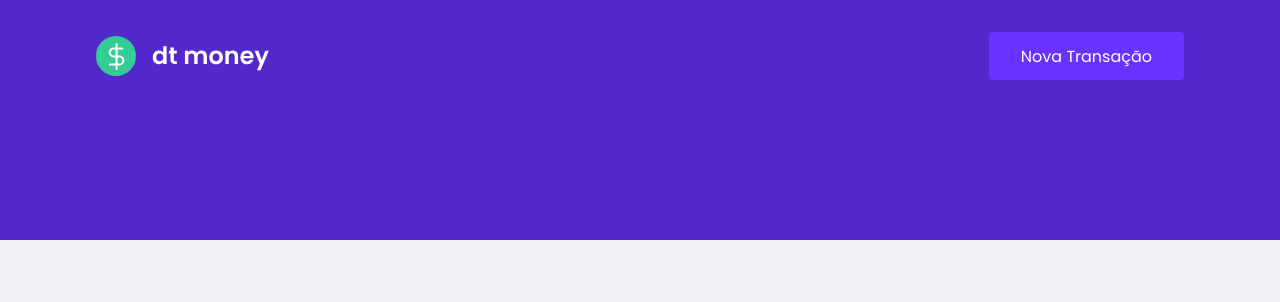
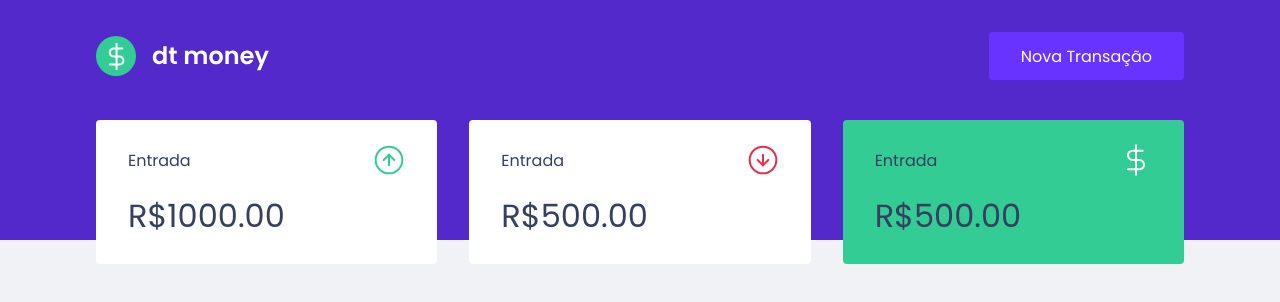
Before and after one commit to bvieiradeveloper/bemingy, a React (Create React App) app: page / in a window 1280 px wide. Shown: the top 302 px of the page. Built offline with nearby package versions, Linux system fonts and the light colour scheme.

Commit message:
Dashboard and Summary

```diff
--- a/public/index.html
+++ b/public/index.html
@@ -9,7 +9,7 @@
 
     <link rel="shortcut icon" href="favicon.png" type="image/png" />
     <link
-      href="https://fonts.googleapis.com/css2?family=DM+Sans:wght@400;500;700&family=Poppins:ital,wght@0,400;1,600&display=swap"
+      href="https://fonts.googleapis.com/css2?family=DM+Sans:wght@400;500;700&family=Poppins:ital,wght@0,400;1,500,600&display=swap"
       rel="stylesheet"
     />
   </head>
--- a/src/App.tsx
+++ b/src/App.tsx
@@ -1,3 +1,4 @@
+import { Dashboard } from "./components/Dashboard";
 import { Header } from "./components/Header";
 import { GlobalStyle } from "./styles/global";
 
@@ -5,6 +6,7 @@
   return (
     <>
       <Header/>
+      <Dashboard/>
       <GlobalStyle/>
     </>
   );
--- /dev/null
+++ b/src/components/Dashboard/index.tsx
@@ -0,0 +1,11 @@
+import { Summary } from "../Symmarry";
+import { Container } from "./style";
+
+
+export function Dashboard() {
+  return(
+    <Container>
+      <Summary></Summary>
+    </Container>
+  )
+}
--- /dev/null
+++ b/src/components/Dashboard/style.ts
@@ -0,0 +1,8 @@
+import styled from "styled-components";
+
+export const Container = styled.main`
+max-width: 1120px;
+margin: 0 auto;
+background-color: var(--);
+padding: 2.5rem 1rem;
+`
--- /dev/null
+++ b/src/components/Symmarry/index.tsx
@@ -0,0 +1,32 @@
+import { Container } from "./styled";
+import incomeImg from  "../../assets/income.svg";
+import outcomeImg from "../../assets/outcome.svg";
+import totalImg from "../../assets/total.svg";
+
+export function Summary() {
+  return(
+    <Container>
+      <div>
+        <header>
+        <p>Entrada</p>
+        <img src={incomeImg} alt="Entrada" />
+      </header>
+      <strong>R$1000.00</strong>
+      </div>
+      <div>
+      <header>
+      <p>Entrada</p>
+      <img src={outcomeImg} alt="Saída" />
+      </header>
+      <strong>R$500.00</strong>
+      </div>
+       <div className = "highlight-background">
+      <header>
+      <p>Entrada</p>
+      <img src={totalImg} alt="Total" />
+      </header>
+      <strong>R$500.00</strong>
+       </div>
+       </Container>
+  )
+}
--- /dev/null
+++ b/src/components/Symmarry/styled.ts
@@ -0,0 +1,34 @@
+import styled from "styled-components";
+
+export const Container = styled.div`
+
+display: grid;
+grid-template-columns: repeat(3, 1fr);
+gap: 2rem;
+margin-top: -10rem;
+
+div{
+
+  background: var(--shape);
+  padding: 1.5rem 2rem;
+  border-radius: 0.25rem;
+  color: var(--text-title);
+
+  header{
+  display: flex;
+  justify-content: space-between;
+  align-items: center;
+  }
+  strong {
+    display: block;
+    margin-top: 1rem;
+    font-size: 2rem;
+    font-weight: 500;
+    line-height: 3rem;
+  }
+  &.highlight-background {
+  background: var(--green);
+ }
+
+}
+`
--- a/src/styles/global.ts
+++ b/src/styles/global.ts
@@ -5,6 +5,7 @@
   --background: #f0f2f5;
   --red: #e52e4d;
   --blue: #5429CC;
+  --green: #33CC95;
   --blue-light: #6933ff;
   --text-title: #363f5f;
   --text-body: #969CB3;
```
